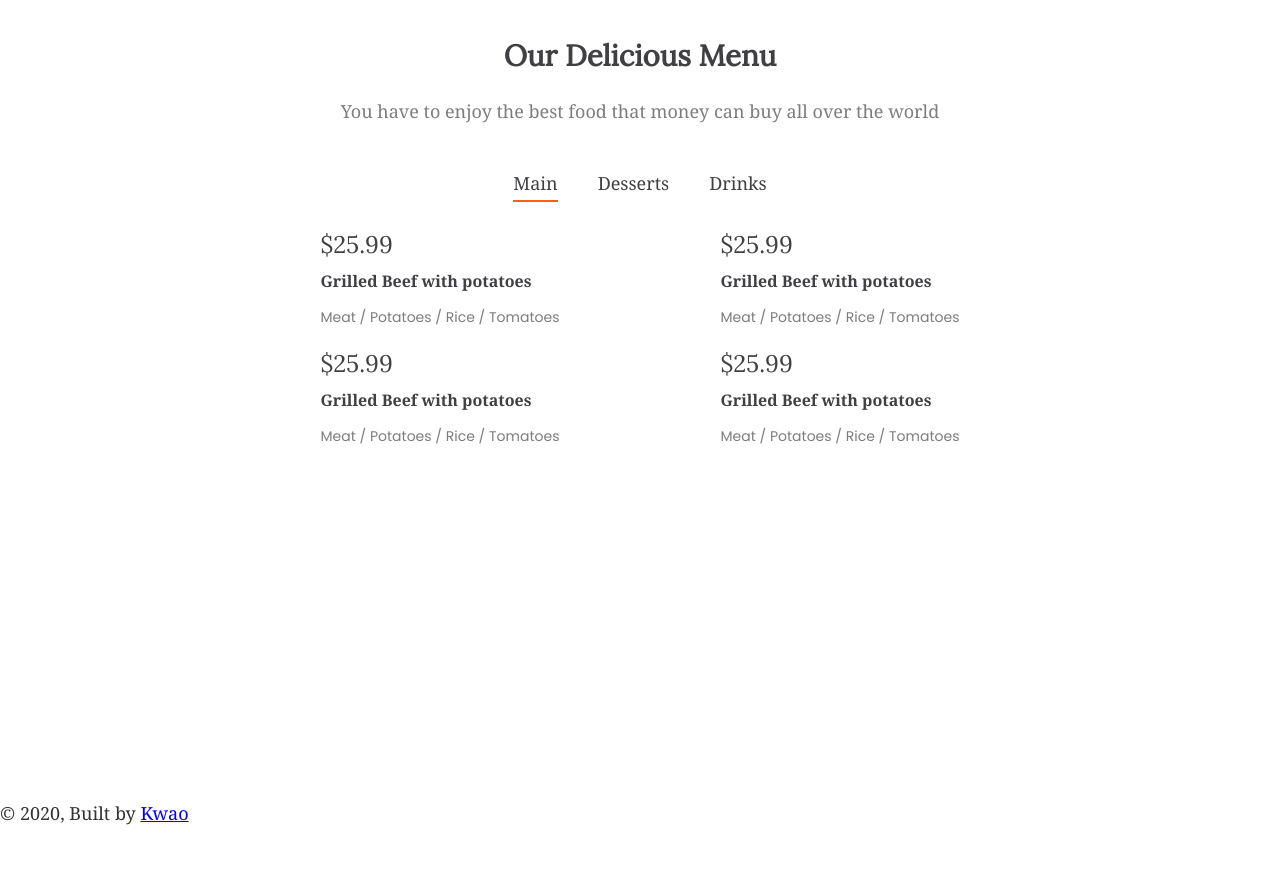
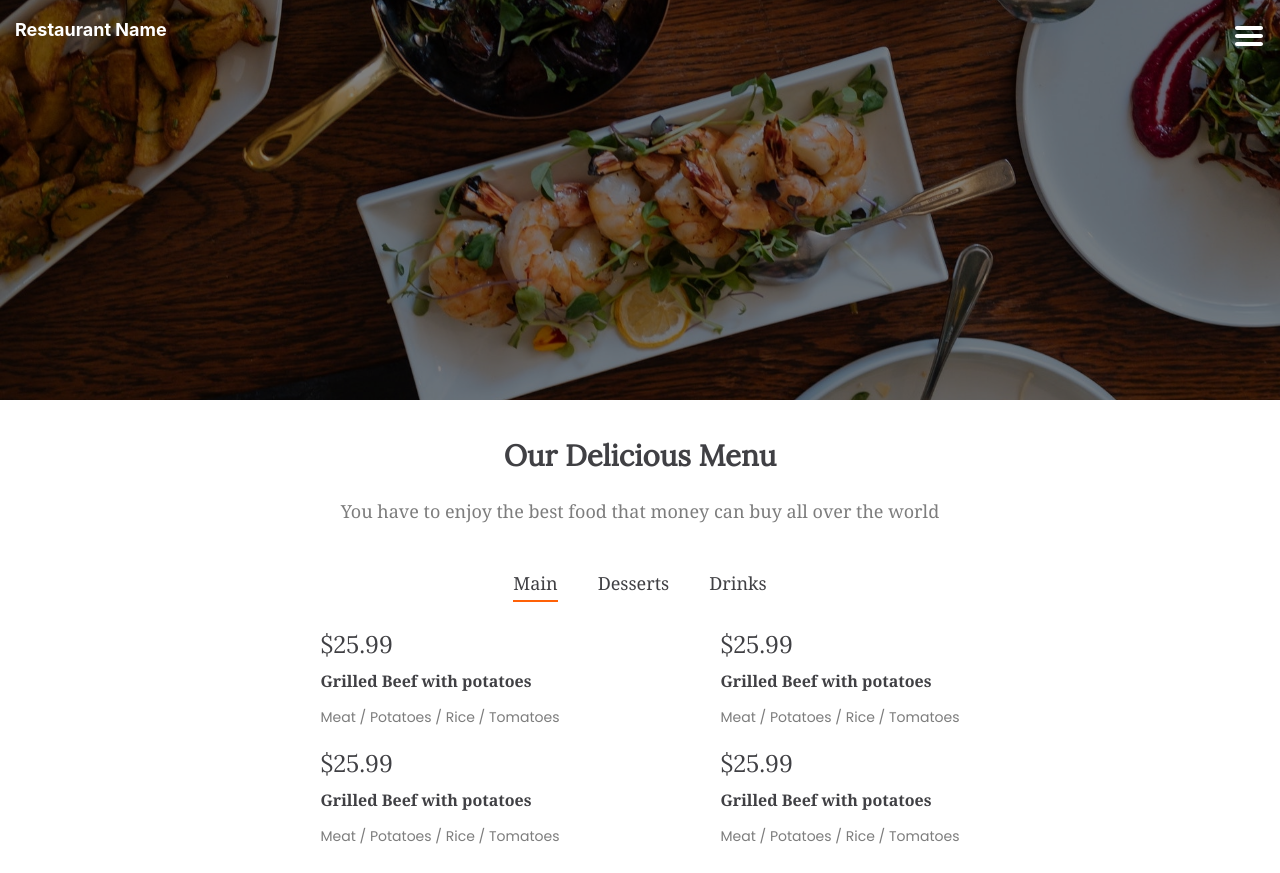
Before and after one commit to williamkwao/gatsby-restaurant-template, a Gatsby site: page /menu in a window 1280 px wide. Shown: the top 873 px of the page. Before the commit the page ends 826 px from the top, so only its background shows below. Built offline with nearby package versions, Linux system fonts and the light colour scheme; Gatsby itself is replaced by a stand-in of ours.

Commit message:
added cover to menu page

```diff
--- a/src/components/header.js
+++ b/src/components/header.js
@@ -15,14 +15,18 @@ const HeaderStyles = styled.header`
   justify-content: space-between;
   padding: 20px 15px;
   position: absolute;
-  z-index: 100;
+  z-index: 150;
   vertical-align: middle;
+  a{
+    color: #fff;
+    text-decoration: none;
+  }
 `
 
 const HeaderMenuStyles = styled.div`
   position: fixed;
   min-width: 100%;
-  z-index: 100;
+  z-index: 150;
   min-height: 100vh;
   height: 100%;
   color: #fff;
@@ -63,7 +67,9 @@ const Header = ({ siteTitle }) => {
   return (
     <Fragment>
       <HeaderStyles>
-        <h4>Restaurant Name</h4>
+        <Link to="/">
+          <h4>Restaurant Name</h4>
+        </Link>
         <img
           src={HamburgerIcon}
           onClick={() => {
--- a/src/pages/menu.js
+++ b/src/pages/menu.js
@@ -1,11 +1,38 @@
 import React from "react"
 import MenuComponent from "../components/menu"
 import Layout from "../components/layout"
+import menuCover from "../images/menucover.jpg"
+import styled from "styled-components"
 
+const MenuPage = styled.div`
+  .menu-cover {
+    height: 400px;
+    max-height: 100%;
+    ::before {
+      content: "";
+      z-index: 100;
+      position: absolute;
+      top: 0;
+      background-color: rgba(0, 0, 0, 0.5);
+      height: 400px;
+      width: 100%;
+    }
+    .menu-cover-img {
+      width: 100%;
+      height: 100%;
+      object-fit: cover;
+    }
+  }
+`
 const Menu = () => {
   return (
     <Layout>
-      <MenuComponent />
+      <MenuPage>
+        <section className="menu-cover">
+          <img alt="table with food" className="menu-cover-img" src={menuCover}></img>
+        </section>
+        <MenuComponent />
+      </MenuPage>
     </Layout>
   )
 }
```
Also changed, not shown: src/images/menucover.jpg (added).
